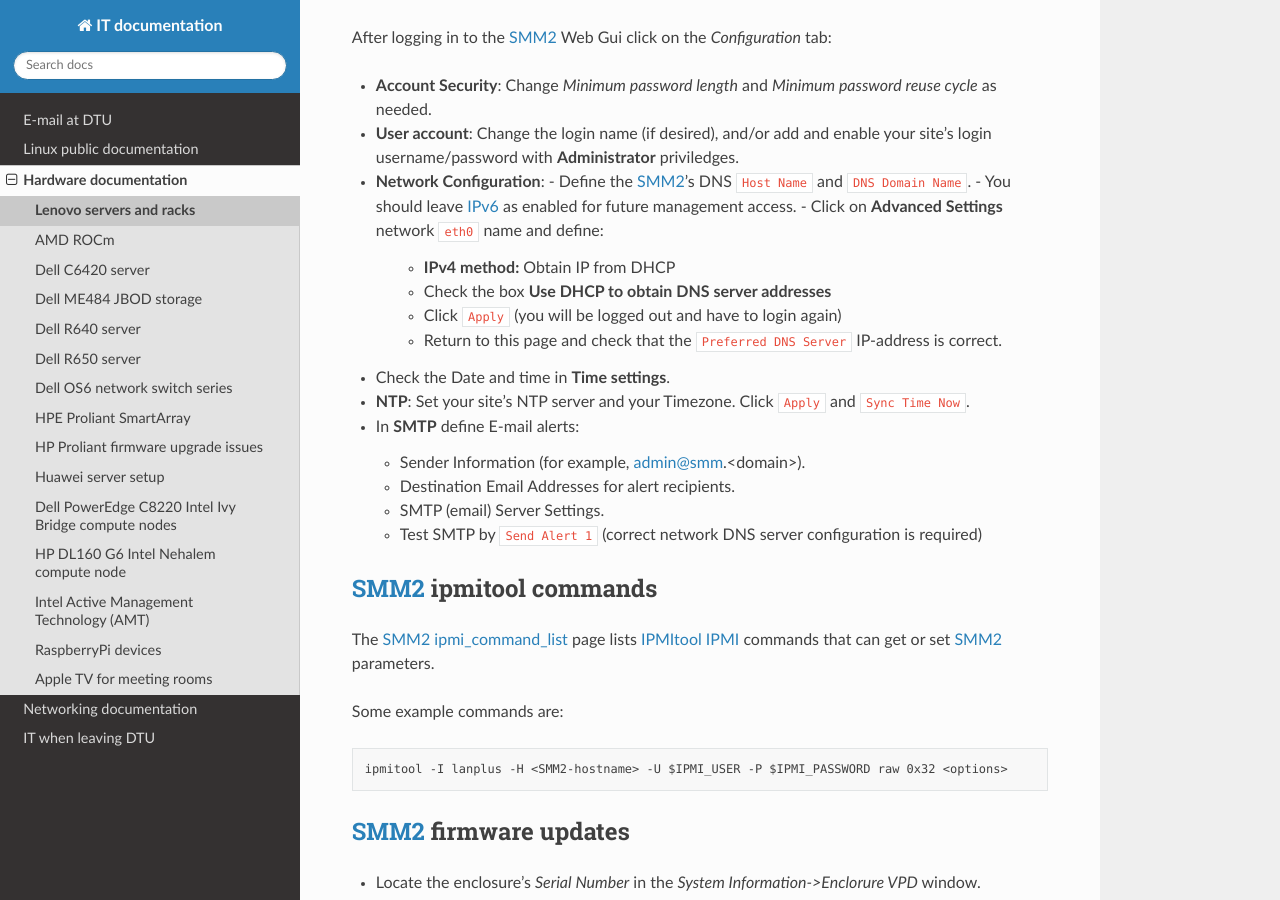
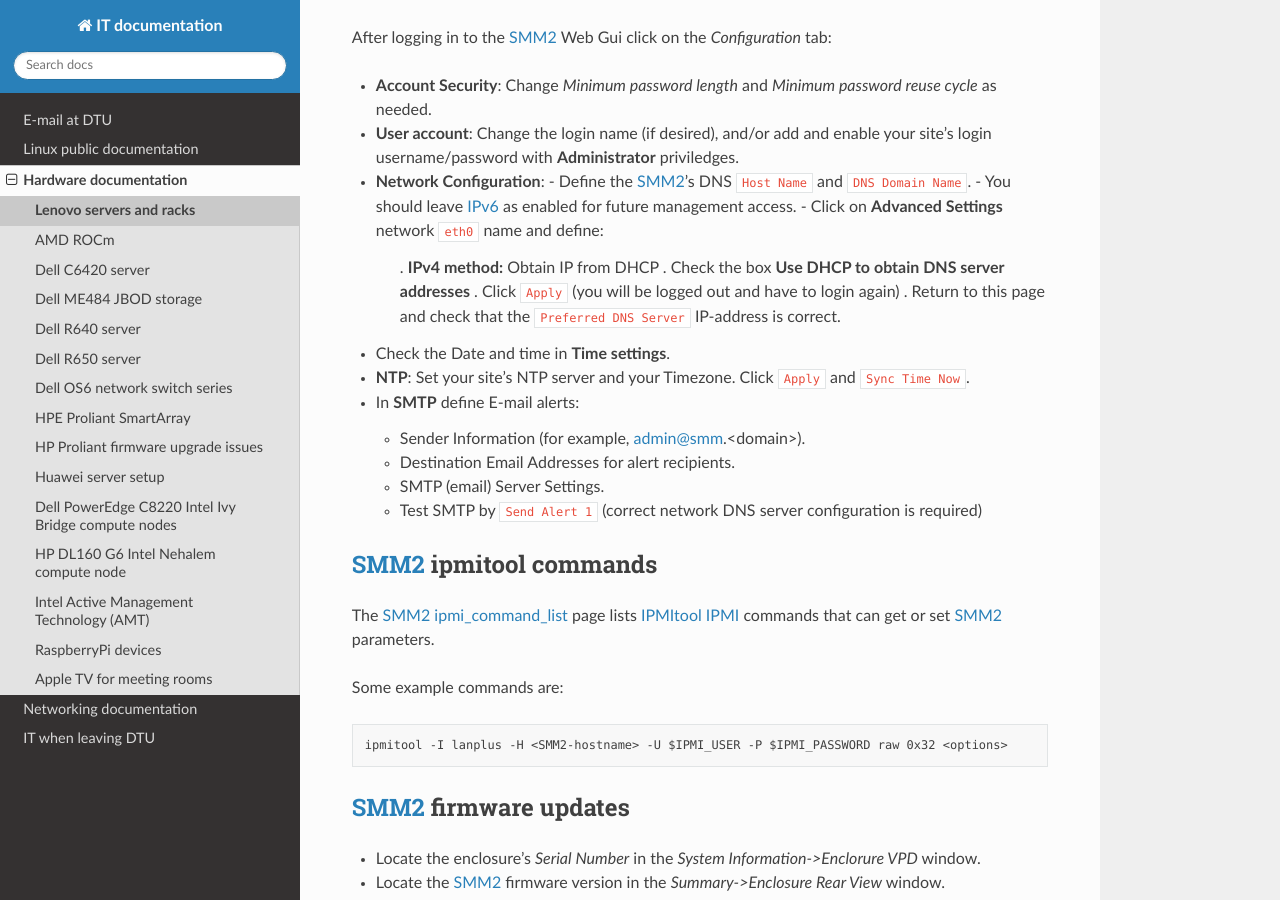
Before and after one commit to OleHolmNielsen/ITwiki, a Sphinx documentation site: the page built from docs/Lenovo_DW612S.rst, in a window 1280 px wide and 900 px high, scrolled down 842 px. Built offline with Sphinx 7.4.7 and the Read the Docs theme 3.1.0, drawn with Linux system fonts in a browser that asks for light colours.

Commit message:
Minor edit

```diff
--- a/docs/Lenovo_DW612S.rst
+++ b/docs/Lenovo_DW612S.rst
@@ -43,10 +43,12 @@
   - Define the SMM2_'s DNS ``Host Name`` and ``DNS Domain Name``.
   - You should leave IPv6_ as enabled for future management access.
   - Click on **Advanced Settings** network ``eth0`` name and define:
-    - **IPv4 method:** Obtain IP from DHCP
-    - Check the box **Use DHCP to obtain DNS server addresses**
-    - Click ``Apply`` (you will be logged out and have to login again)
-    - Return to this page and check that the ``Preferred DNS Server`` IP-address is correct.
+
+    . **IPv4 method:** Obtain IP from DHCP
+    . Check the box **Use DHCP to obtain DNS server addresses**
+    . Click ``Apply`` (you will be logged out and have to login again)
+    . Return to this page and check that the ``Preferred DNS Server`` IP-address is correct.
+
 * Check the Date and time in **Time settings**.
 * **NTP**: Set your site's NTP server and your Timezone.
   Click ``Apply`` and ``Sync Time Now``.
```
